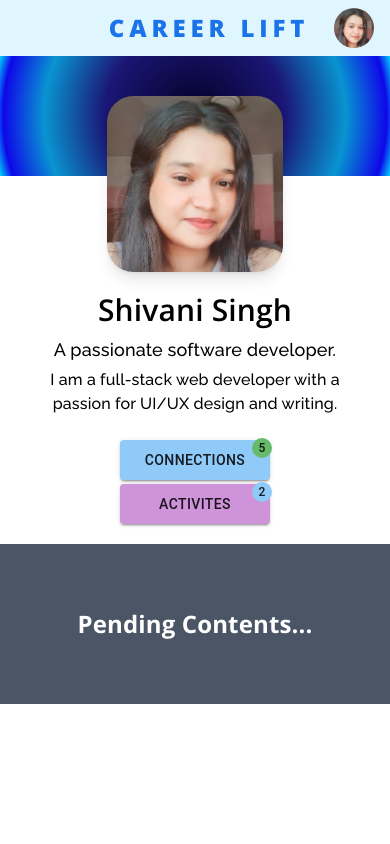
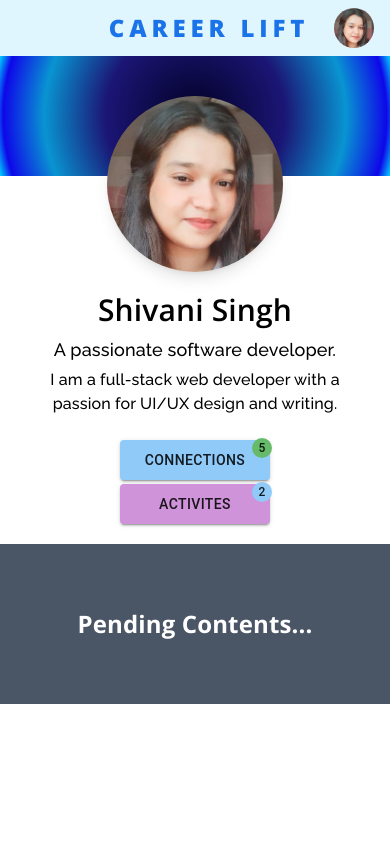
Before and after one commit to shiba-murmu/career-lift-system-project, a React (Vite) app in the folder frontend/: page /profile in a window 390 px wide. Shown: the top 844 px of the page. Built offline with nearby package versions, Linux system fonts and the light colour scheme; some icons are missing.

Commit message:
fix(Profile): change profile image border radius for consistency

```diff
--- a/frontend/src/pages/Profile/Profile.jsx
+++ b/frontend/src/pages/Profile/Profile.jsx
@@ -12,7 +12,7 @@ function Profile() {
         <img
           src="/images/myimage.jpg"
           alt="User"
-          className="h-44 w-44 md:h-60 md:w-60 rounded-[15%] md:rounded-[25%] object-cover shadow-lg"
+          className="h-44 w-44 md:h-60 md:w-60 rounded-full md:rounded-[25%] object-cover shadow-lg"
         />
       </div>
 
```
